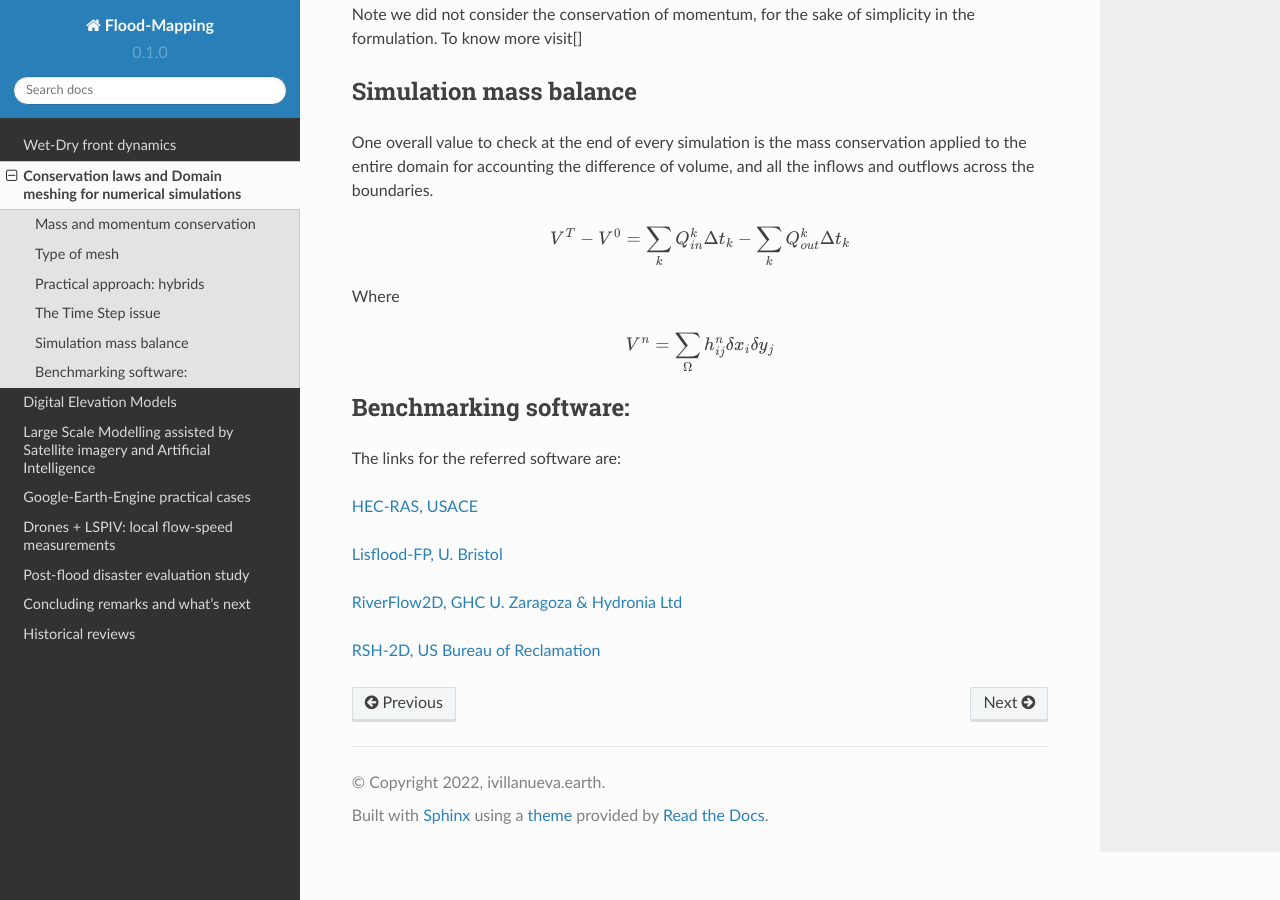
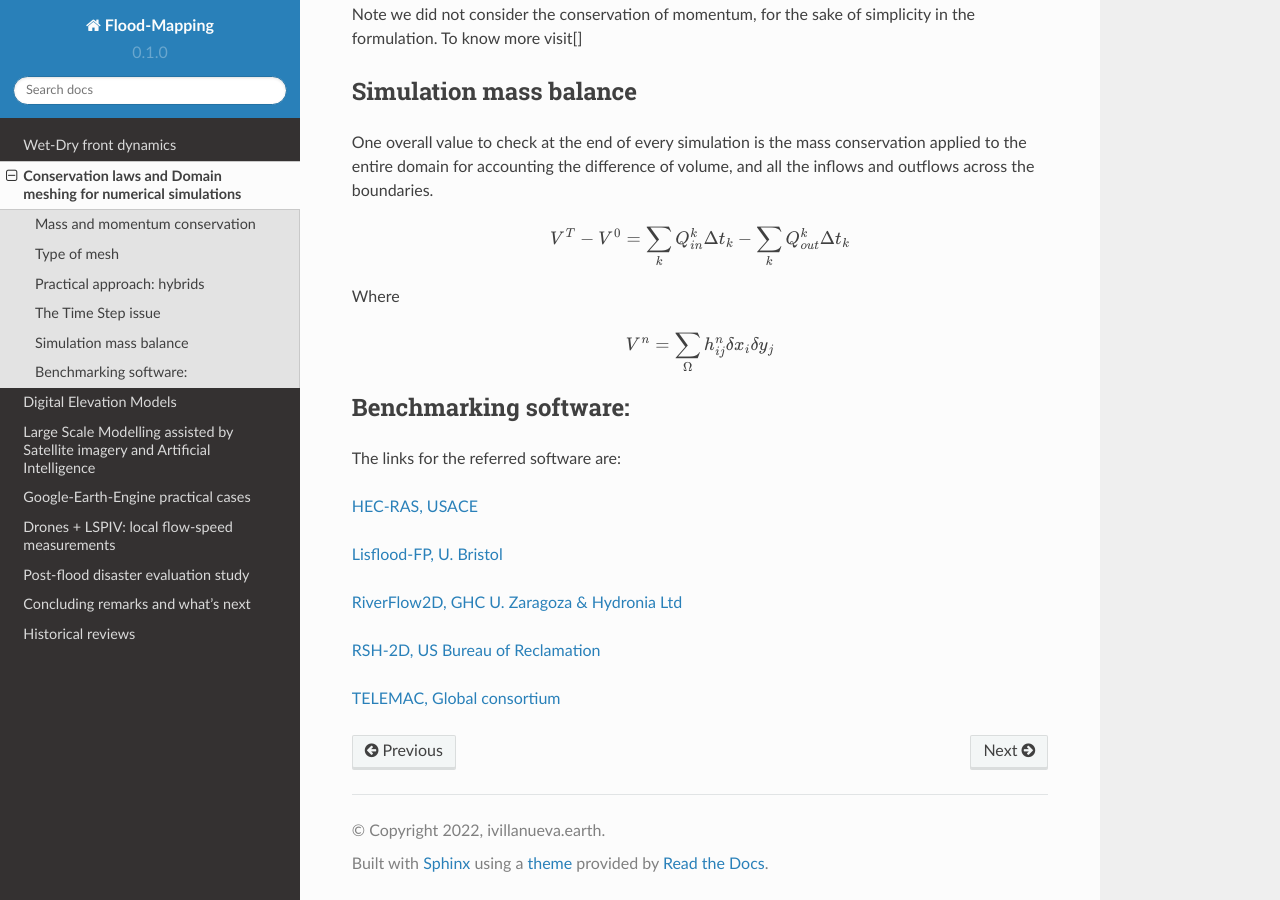
Before and after one commit to ivillamadrid/FloodMapping, a Sphinx documentation site: the page built from docs/source/claws.rst, in a window 1280 px wide and 900 px high, scrolled down 4672 px. Built offline with Sphinx 7.4.7 and the Read the Docs theme 2.0.0, drawn with Linux system fonts in a browser that asks for light colours.

Commit message:
Update claws.rst

```diff
--- a/docs/source/claws.rst
+++ b/docs/source/claws.rst
@@ -199,3 +199,7 @@ The links for the referred software are:
 `RSH-2D, US Bureau of Reclamation`_
 
 .. _RSH-2D, US Bureau of Reclamation: https://www.usbr.gov/tsc/techreferences/computer%20software/models/srh2d/index.html
+
+`TELEMAC, Global consortium`_
+
+.. _TELEMAC, Global consortium: http://www.opentelemac.org
```
